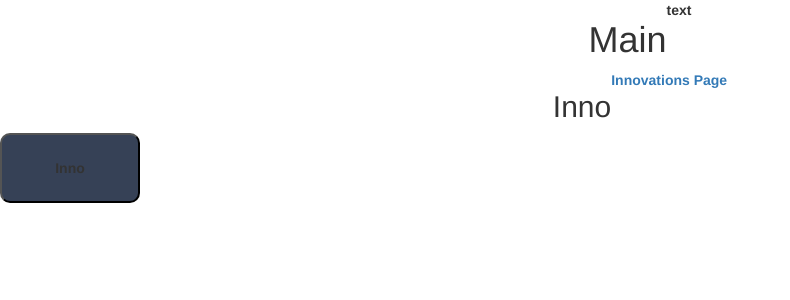
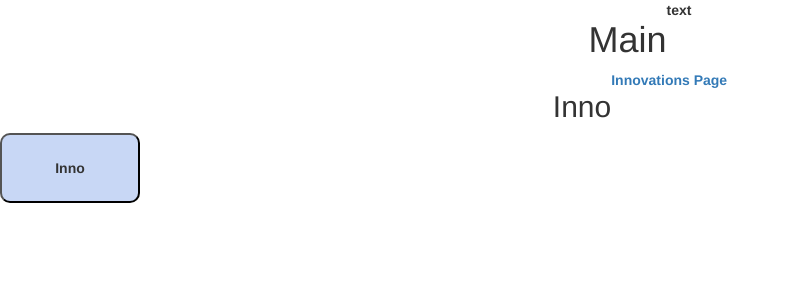
Before and after one commit to MangoParrot/MangoParrot.github.io, a PHP site: page / in a window 1280 px wide. Shown: the top 300 px of the page, without its empty margins (0-790 px from the left). Run offline with PHP 8.4, Linux system fonts and the light colour scheme.

Commit message:
button colour

```diff
--- a/index.css
+++ b/index.css
@@ -22,7 +22,7 @@ Button {
     height: 70px;
     width: 140px;
     color: rgb(214, 104, 83);
-    background-color: rgb(54, 65, 86);
+    background-color: rgb(200, 215, 245);
     font-family: 'Segoe UI', Tahoma, Geneva, Verdana, sans-serif;
     font-weight: bold;
     font-size: xx-large;
```
